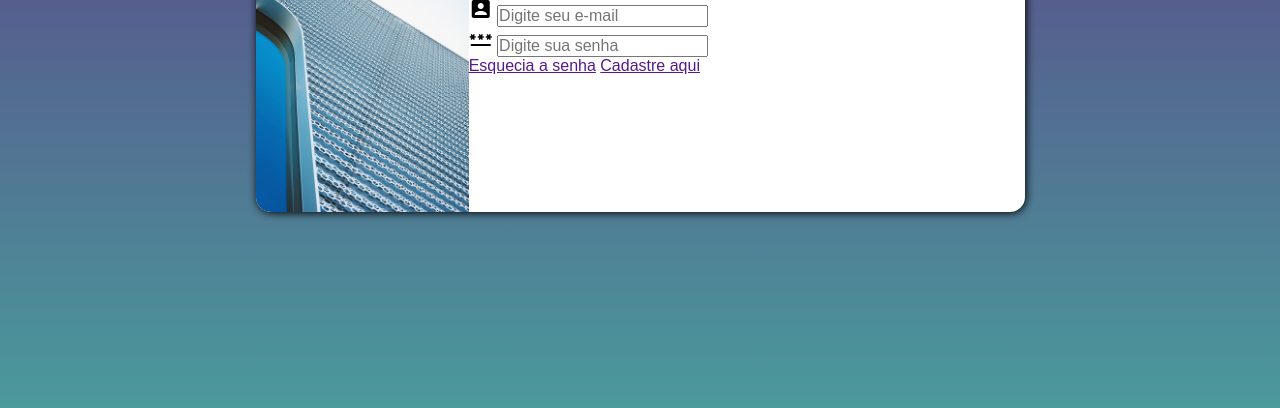
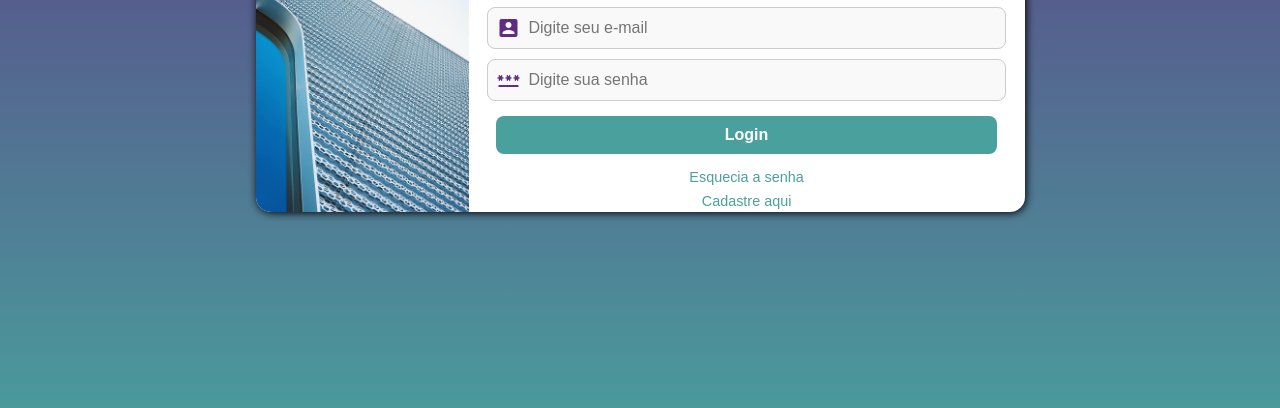
Before and after one commit to coimbrajoao/login, a plain HTML site: page index.html in a window 1280 px wide. Shown: the part 348-756 px from the top of the page. Drawn offline with Linux system fonts and the light colour scheme.

Commit message:
corrigindo-menus

```diff
--- a/estilos/media-querie.css
+++ b/estilos/media-querie.css
@@ -13,14 +13,14 @@
 
     img#metal {
         border-radius: 0 15px 15px 0;
-        height: 300px;
+        height: 320px;
         min-width: 150px;
         display: block;
     }
 
     section#Login {
         width: 769px;
-        height: 270px;
+        height: 290px;
         display: flex;
         margin: auto;
         flex-direction: row-reverse;
--- a/estilos/style.css
+++ b/estilos/style.css
@@ -29,8 +29,22 @@ section{
     border-radius: 15px;
     box-shadow: 1px 1px 8px;
 }
+section#Login{
+    width: 300px;
+    height: 550px;
+    padding-bottom: 30px;
+    display: block;
+    margin: auto;
+}
 div#imagem{
     margin: auto;
+}
+
+img#metal{
+    border-radius: 15px 15px 0 0;
+    height: 30vh;
+    min-width: 300px;
+    display: block;
 }
 
 div > h1{
@@ -46,17 +60,57 @@ div > p{
     padding: 10px;
 }
 
-img#metal{
-    border-radius: 15px 15px 0 0;
-    height: 30vh;
-    min-width: 300px;
-    display: block;
+.input-gorup {
+    display: flex;
+    align-items: center;
+    border: 1px solid #ccc;
+    border-radius: 8px;
+    padding: 8px;
+    margin: 10px auto;
+    width: 90%;
+    background: #f9f9f9;
 }
 
-section#Login{
-    width: 300px;
-    height: 500px;
-    padding-bottom: 30px;
+.input-gorup i {
+    margin-right: 8px;
+    color: #5f2c82;
+}
+
+.input-gorup input {
+    border: none;
+    outline: none;
+    flex: 1;
+    font-size: 1em;
+    background: transparent;
+}
+
+#botão {
     display: block;
-    margin: auto;
+    width: 90%;
+    margin: 15px auto;
+    padding: 10px;
+    border: none;
+    border-radius: 8px;
+    background: #49a09d;
+    color: white;
+    font-weight: bold;
+    cursor: pointer;
+    transition: background 0.3s;
 }
+
+#botão:hover {
+    background: #3b807d;
+}
+
+div#formulario > a {
+    display: block;
+    text-align: center;
+    margin-top: 8px;
+    text-decoration: none;
+    font-size: 0.9em;
+    color: #49a09d;
+}
+
+div#formulario > a:hover {
+    text-decoration: underline;
+}
--- a/index.html
+++ b/index.html
@@ -18,15 +18,18 @@
                 <h1>Login</h1>
                 <p>Seja bem-vindo(a) novamente. Faça Login para acessar sua conta e poder fazer as configurações do ambiente de desenvolvimento.</p>
                 <form action="post">
-                    <p>
+                    <p class="input-gorup">
                         <i id="Burger" class="material-icons" onclick="clickMenu()">account_box</i>
                         <label for="iemail"></label>
                         <input type="email" name="email" id="iemail" placeholder="Digite seu e-mail">
                     </p>
-                    <p>
+                    <p class="input-gorup">
                         <i id="Burger" class="material-icons" onclick="clickMenu()">password</i>
                         <label for="ipass"></label>
                         <input type="password" name="password" id="ipass" placeholder="Digite sua senha">
+                    </p>
+                    <p>
+                        <input type="submit" value="Login" id="botão">
                     </p>
                 </form>
                 <a href="">Esquecia a senha</a>
```
